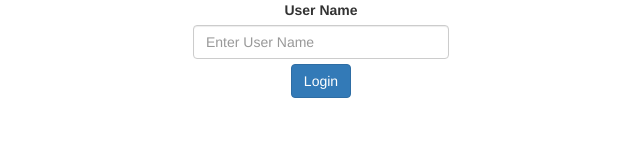
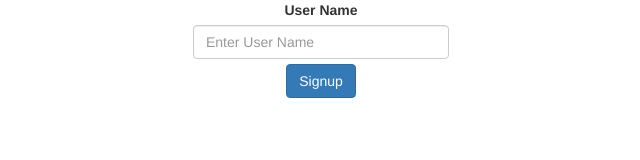
Before and after one commit to SalmaRagab/search-countries-graphQL, a React (Create React App) app in the folder frontend/: page / in a window 1280 px wide. Shown: the top 160 px of the page, without its empty margins (319-959 px from the left). Built offline with nearby package versions, Linux system fonts and the light colour scheme; no server answers.

Commit message:
change login to signup

```diff
--- a/frontend/src/App.js
+++ b/frontend/src/App.js
@@ -1,6 +1,6 @@
 import "./App.css";
 import CountriesListing from "./components/CountriesListing/CountriesListing";
-import { Login } from "./components/Login/Login";
+import { Signup } from "./components/Signup/Signup";
 import { BrowserRouter as Router, Routes, Route } from "react-router-dom";
 
 function App() {
@@ -8,9 +8,9 @@ function App() {
     <Router>
       <div className="App">
         <Routes>
-          <Route path="/login" element={<Login />} />
+          <Route path="/signup" element={<Signup />} />
           <Route path="/countries" element={<CountriesListing />} />
-          <Route path="/" element={<Login />} />
+          <Route path="/" element={<Signup />} />
         </Routes>
       </div>
     </Router>
--- a/frontend/src/components/CountriesListing/CountriesListing.js
+++ b/frontend/src/components/CountriesListing/CountriesListing.js
@@ -40,8 +40,8 @@ export default function CountriesListing() {
         setDisableAmountField(false);
         setCountries(data.countries);
       } catch (error) {
-        alert("You need to login first!");
-        navigate("../login", { replace: true });
+        alert("You need to signup first!");
+        navigate("../signup", { replace: true });
       }
     }
   }
--- a/frontend/src/components/Login/Login.css
+++ b/frontend/src/components/Signup/Signup.css
@@ -1,4 +1,4 @@
-.login-form {
+.signup-form {
   display: flex;
   flex-direction: column;
 }
--- a/frontend/src/components/Login/Login.js
+++ b/frontend/src/components/Signup/Signup.js
@@ -2,28 +2,27 @@ import { useState } from "react";
 import { Form, Button } from "react-bootstrap";
 import { useNavigate } from "react-router-dom";
 import { useApolloClient } from "@apollo/client";
-import { LOGIN } from "../../graphQL/queries";
-import "./Login.css";
+import { SIGNUP } from "../../graphQL/queries";
+import "./Signup.css";
 
-export function Login() {
+export function Signup() {
   const client = useApolloClient();
   let navigate = useNavigate();
 
   const [userName, setUserName] = useState("");
 
-  const login = async (e) => {
+  const signup = async (e) => {
     e.preventDefault();
     try {
-      const { data } = await client.query({
-        query: LOGIN,
+      const { data } = await client.mutate({
+        mutation: SIGNUP,
         variables: { userName },
       });
-      console.log(data);
       localStorage.setItem(
         "user",
         JSON.stringify({
-          userName: data.login.userName,
-          token: data.login.token,
+          userName: data.signup.userName,
+          token: data.signup.token,
         })
       );
       navigate("../countries", { replace: true });
@@ -33,8 +32,8 @@ export function Login() {
   };
 
   return (
-    <Form onSubmit={login}>
-      <Form.Group className="login-form" controlId="userName">
+    <Form onSubmit={signup}>
+      <Form.Group className="signup-form" controlId="userName">
         <Form.Label>User Name</Form.Label>
         <Form.Control
           className="username-text-input"
@@ -43,8 +42,8 @@ export function Login() {
           onChange={(e) => setUserName(e.target.value)}
         />
       </Form.Group>
-      <Button variant="primary" type="login">
-        Login
+      <Button variant="primary" type="signup">
+        Signup
       </Button>
     </Form>
   );
--- a/frontend/src/graphQL/queries.js
+++ b/frontend/src/graphQL/queries.js
@@ -15,9 +15,9 @@ export const GET_COUNTRIES = gql`
   }
 `;
 
-export const LOGIN = gql`
-  query Login($userName: String!) {
-    login(userName: $userName) {
+export const SIGNUP = gql`
+  mutation SignUp($userName: String!) {
+    signup(userName: $userName) {
       userName
       token
     }
```
